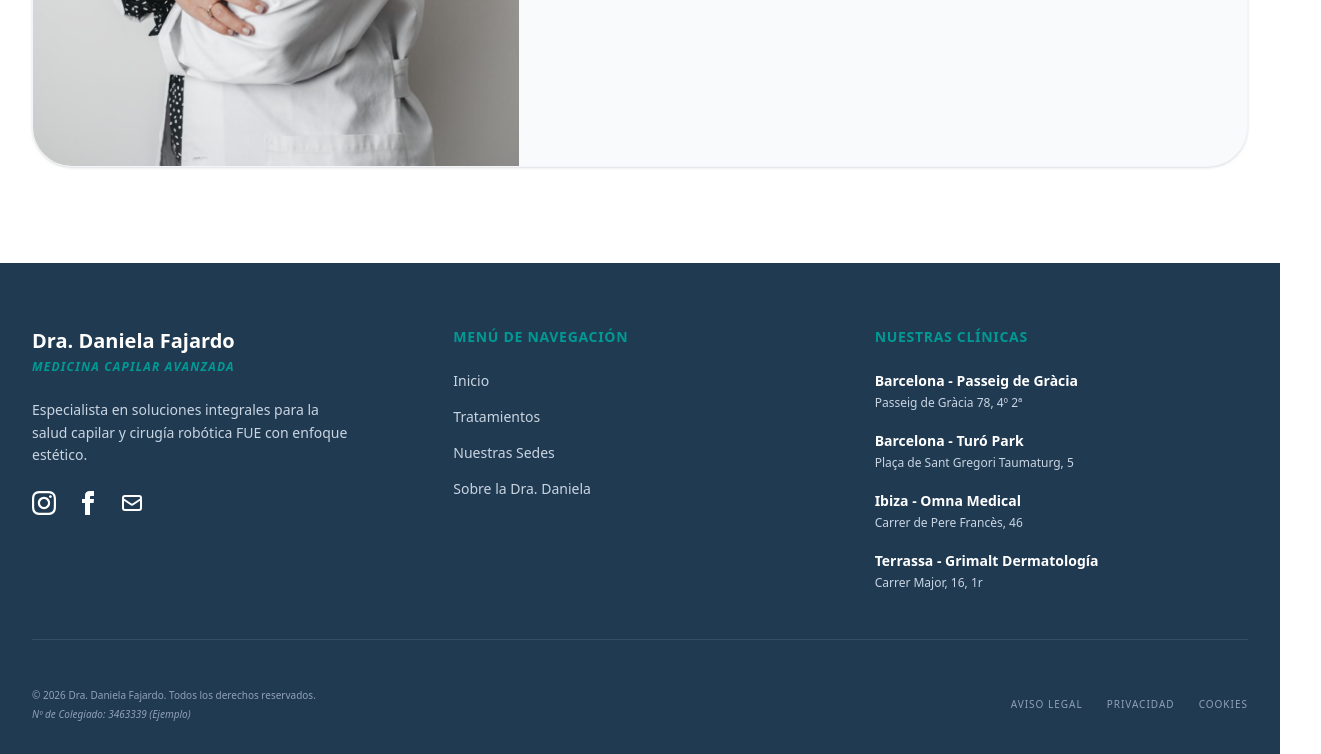
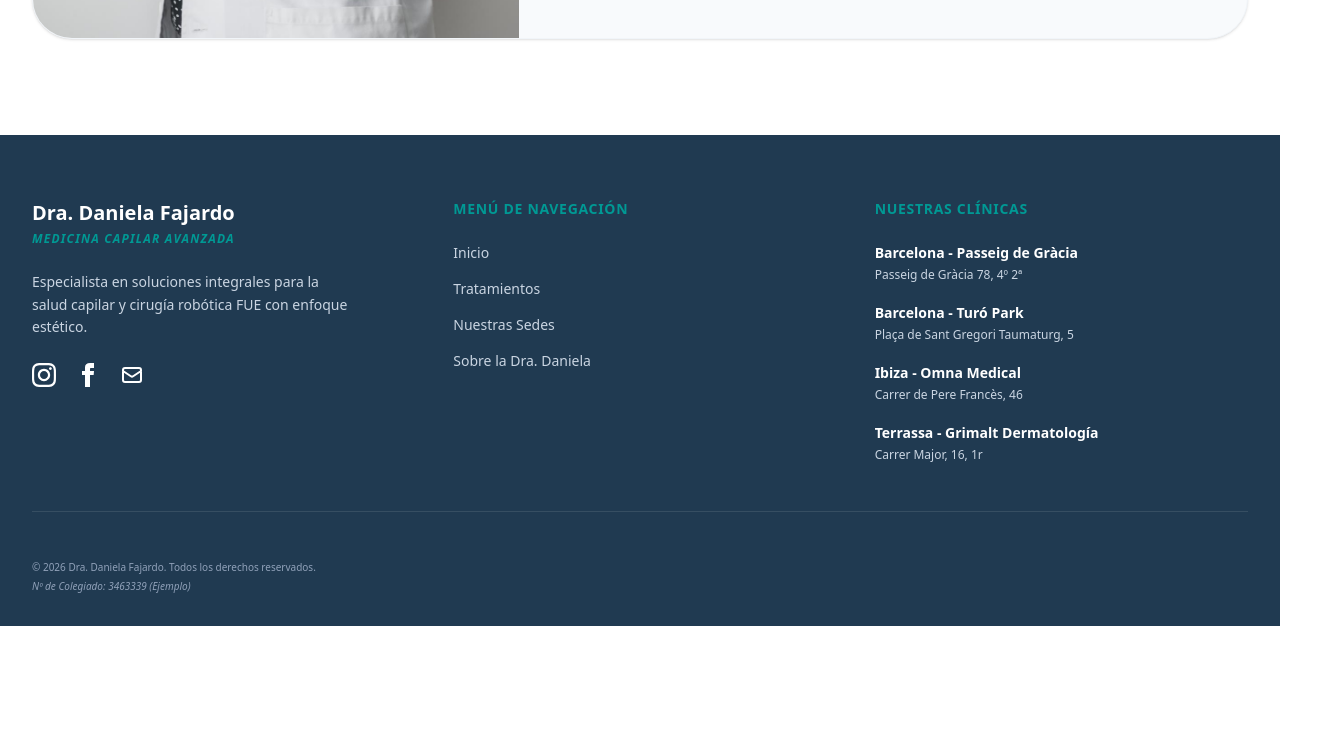
Before and after one commit to ingsamuell/Dra-Daniela-Fajardo-web, a website: page index.html in a window 1280 px wide. Shown: the part 3904-4658 px from the top of the page, 1321 px wide, since content can reach past the window. After the commit the page ends 4530 px from the top, so only its background shows below. Drawn offline with nearby package versions, Linux system fonts and the light colour scheme; files that its build step writes are made by us from their sources.

Commit message:
Eliminar desplazamiento horizontal en móvil y ajustar márgenes del header"
-"Cambios realizados:
- Se añadió overflow-x-hidden a las etiquetas html y body para evitar el rebote lateral en dispositivos móviles.
- Se aplicó overflow-hidden al contenedor #inicio para contener el efecto de brillo (glow).
- Se ajustó el padding vertical del header a md:py-24 para compactar la vista inicial en escritorio.

```diff
--- a/index.html
+++ b/index.html
@@ -1,5 +1,5 @@
 <!DOCTYPE html>
-<html lang="es" class="scroll-smooth">
+<html lang="es" class="scroll-smooth overflow-x-hidden">
 
 <head>
     <meta charset="UTF-8">
@@ -12,7 +12,7 @@
 
 </head>
 
-<body class="bg-white text-slate-800 font-sans">
+<body class="bg-white text-slate-800 font-sans overflow-x-hidden">
 
     <nav class="bg-white shadow-sm sticky top-0 z-50 transition-all duration-300">
         <div class="max-w-7xl mx-auto px-4 sm:px-6 lg:px-8 py-4 flex justify-between items-center">
@@ -69,7 +69,7 @@
     </nav>
 
     <header id="inicio"
-        class="scroll-mt-20 bg-white max-w-7xl mx-auto px-4 sm:px-6 lg:px-8 py-10 md:py-24 flex flex-col md:flex-row items-center gap-10 md:gap-12">
+        class="scroll-mt-20 bg-white max-w-7xl mx-auto px-4 sm:px-6 lg:p-8 py-10 md:py-24 lg:py-8 flex flex-col md:flex-row items-center gap-10 md:gap-12 overflow-hidden">
 
         <div class="md:w-1/2 space-y-5 md:space-y-6 text-center md:text-left order-2 md:order-1">
             <span class="text-brand-secondary font-bold tracking-widest uppercase text-xs md:text-sm italic">
@@ -630,12 +630,6 @@
                     <p>© 2026 Dra. Daniela Fajardo. Todos los derechos reservados.</p>
                     <p class="mt-1 italic">Nº de Colegiado: 3463339 (Ejemplo)</p>
                 </div>
-
-                <div class="flex gap-6 uppercase tracking-widest">
-                    <a href="#" class="hover:text-white transition-colors">Aviso Legal</a>
-                    <a href="#" class="hover:text-white transition-colors">Privacidad</a>
-                    <a href="#" class="hover:text-white transition-colors">Cookies</a>
-                </div>
             </div>
         </div>
     </footer>
```
